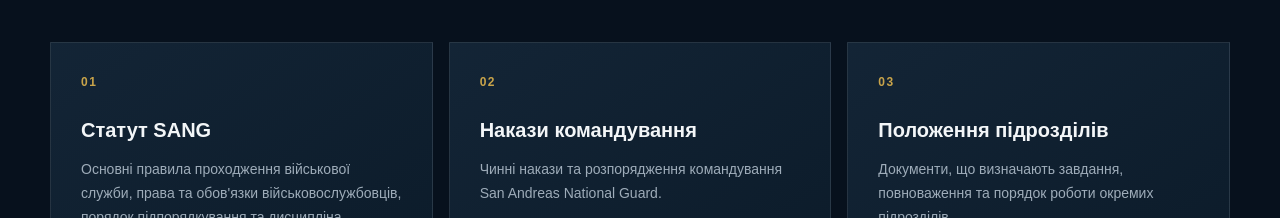
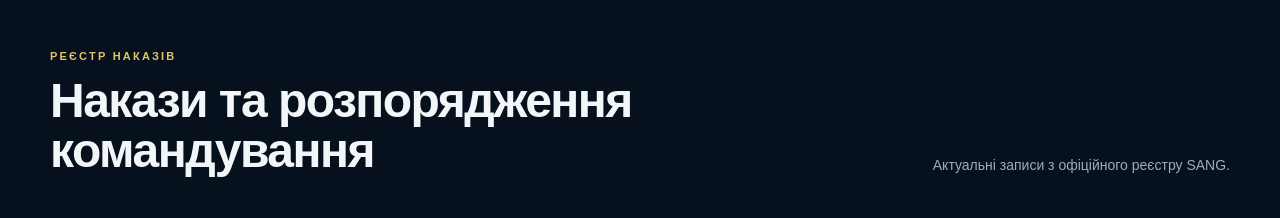
Before and after one commit to smokygid/sang-fort-zancudo, a plain HTML site: page documents.html in a window 1280 px wide. Shown: the part 713-931 px from the top of the page. Drawn offline with Linux system fonts and the light colour scheme; no server answers.

Commit message:
Add live SANG orders registry to documents page

```diff
--- a/documents.html
+++ b/documents.html
@@ -91,6 +91,19 @@
 
             </div>
 
+
+            <section class="orders-registry" aria-labelledby="orders-registry-title">
+                <div class="section-heading">
+                    <div>
+                        <span class="section-kicker">РЕЄСТР НАКАЗІВ</span>
+                        <h2 id="orders-registry-title">Накази та розпорядження командування</h2>
+                    </div>
+                    <p>Актуальні записи з офіційного реєстру SANG.</p>
+                </div>
+                <div id="public-orders-list" class="orders-list">
+                    <p>Завантаження документів…</p>
+                </div>
+            </section>
 
             <!-- DOCUMENT CATEGORIES -->
             <div class="cards-grid">
@@ -675,7 +688,7 @@
 </footer>
 
 
-<script src="js/main.js"></script>
+<script src="js/main.js"></script>\n<script src="js/orders.js" defer></script>
 
 </body>
 </html>
```
